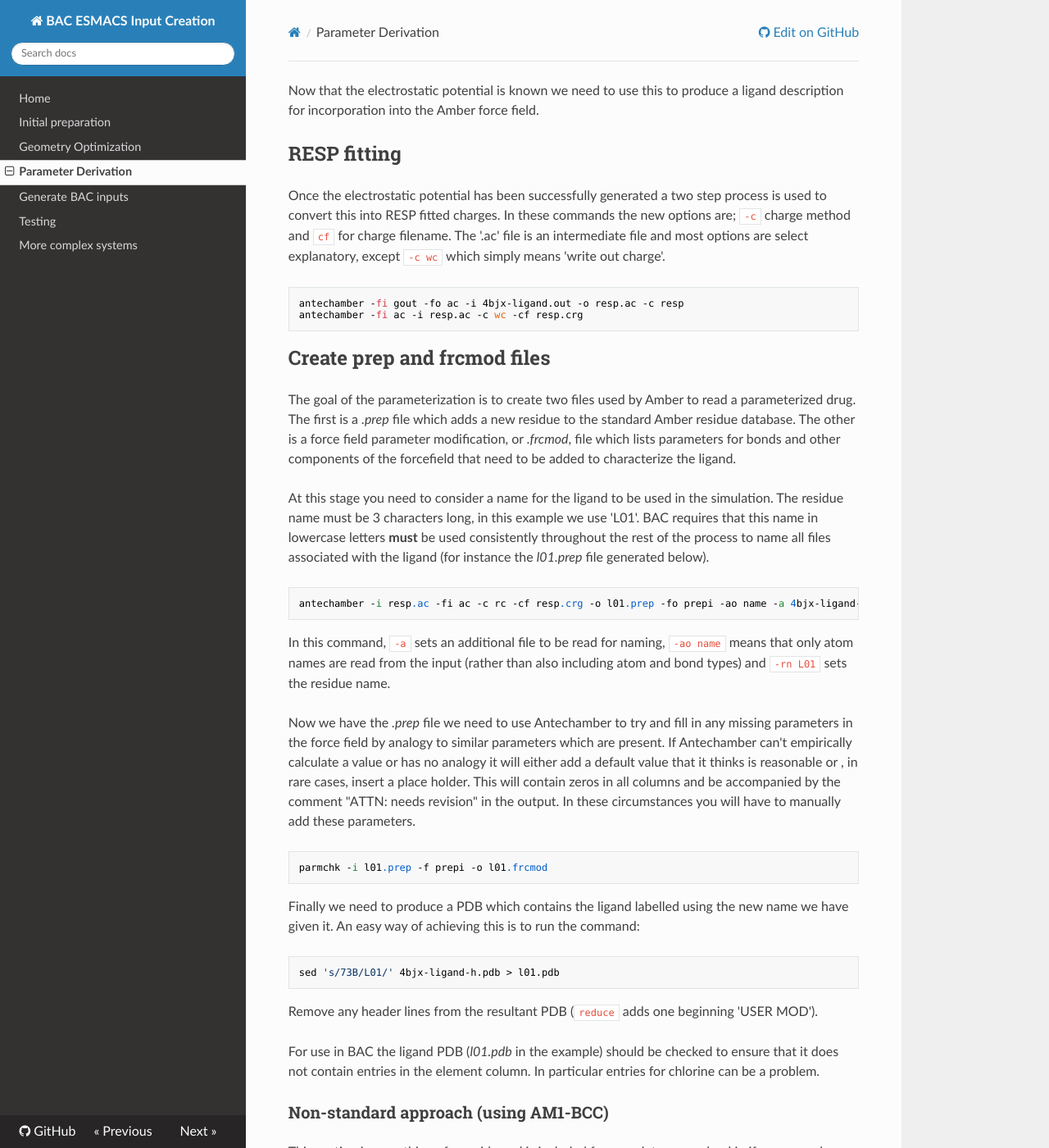
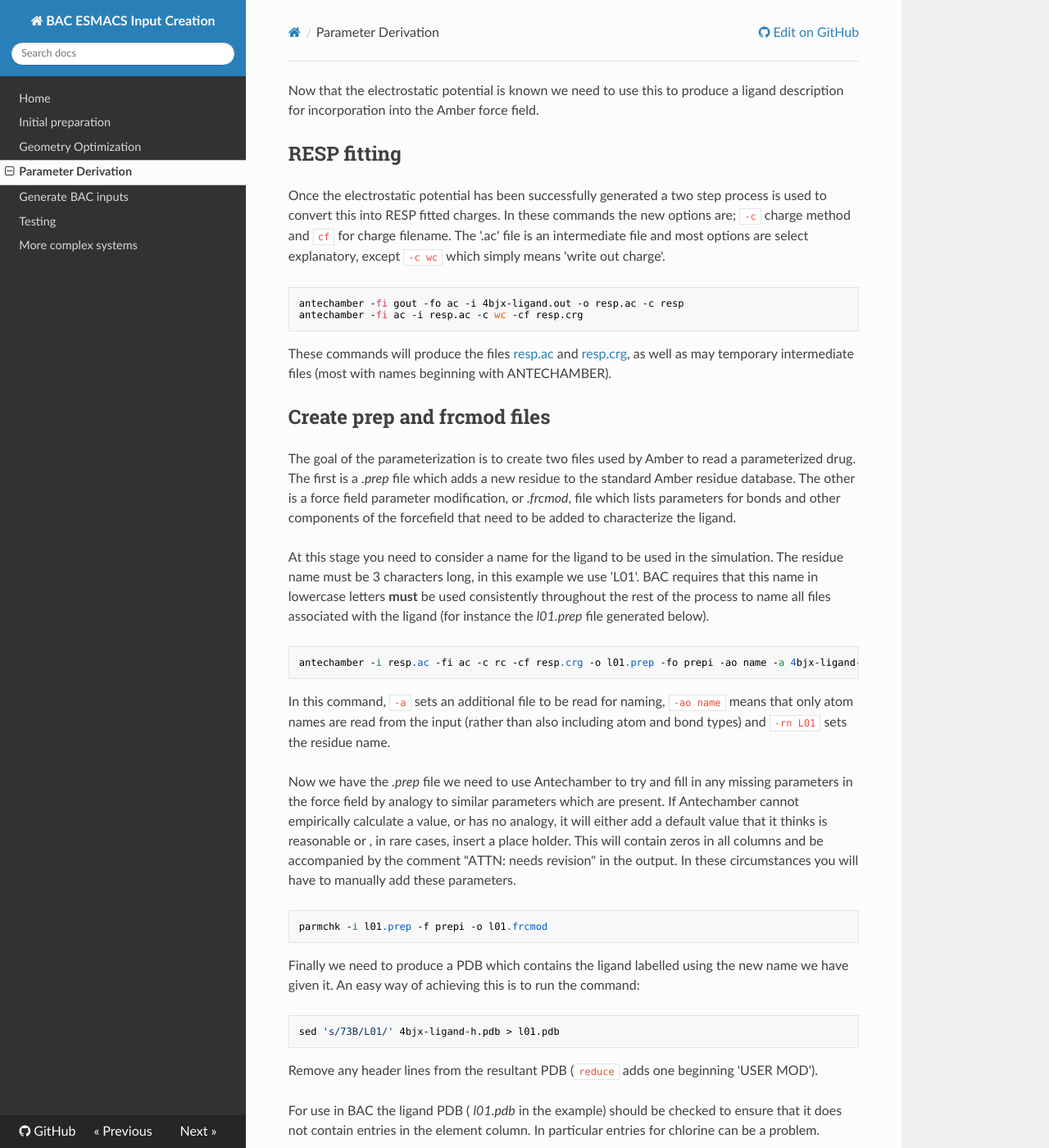
Before and after one commit to UCL-CCS/esmacs-input-creation-docs, an MkDocs documentation site: the page built from docs/parameter_derivation.md, in a window 1280 px wide and 1400 px high. Shown: the whole window at 82% size. Built offline with MkDocs 1.6.1, drawn with Linux system fonts in a browser that asks for light colours; nearby versions of some CDN libraries; old or Windows-style settings are respelled for this version of MkDocs; some of the changed text lies outside the part shown.

Commit message:
Add parameter example files

````diff
--- a/docs/parameter_derivation.md
+++ b/docs/parameter_derivation.md
@@ -9,6 +9,8 @@ In these commands the new options are; `-c` charge method and `cf` for charge fi
 antechamber -fi gout -fo ac -i 4bjx-ligand.out -o resp.ac -c resp
 antechamber -fi ac -i resp.ac -c wc -cf resp.crg
 ```
+
+These commands will produce the files [resp.ac](examples/resp.ac) and [resp.crg](examples/resp.crg), as well as may temporary intermediate files (most with names beginning with ANTECHAMBER).
 
 ## Create prep and frcmod files
 
@@ -27,7 +29,7 @@ antechamber -i resp.ac -fi ac -c rc -cf resp.crg -o l01.prep -fo prepi -ao name
 In this command, `-a` sets an additional file to be read for naming, `-ao name` means that only atom names are read from the input (rather than also including atom and bond types) and `-rn L01` sets the residue name.
 
 Now we have the *.prep* file we need to use Antechamber to try and fill in any missing parameters in the force field by analogy to similar parameters which are present.
-If Antechamber can't empirically calculate a value or has no analogy it will either add a default value that it thinks is reasonable or , in rare cases, insert a place holder.
+If Antechamber cannot empirically calculate a value, or has no analogy, it will either add a default value that it thinks is reasonable or , in rare cases, insert a place holder.
 This will contain zeros in all columns and be accompanied by the comment "ATTN: needs revision" in the output.
 In these circumstances you will have to manually add these parameters.
 
@@ -44,7 +46,7 @@ sed 's/73B/L01/' 4bjx-ligand-h.pdb > l01.pdb
 
 Remove any header lines from the resultant PDB (`reduce` adds one beginning 'USER  MOD').
 
-For use in BAC the ligand PDB (*l01.pdb* in the example) should be checked to ensure that it does not contain entries in the element column.
+For use in BAC the ligand PDB ( *l01.pdb* in the example) should be checked to ensure that it does not contain entries in the element column.
 In particular entries for chlorine can be a problem.
 
 ### Non-standard approach (using AM1-BCC)
````
Also changed, not shown: other parts of docs/parameter_derivation.md (+1 -0 lines).
